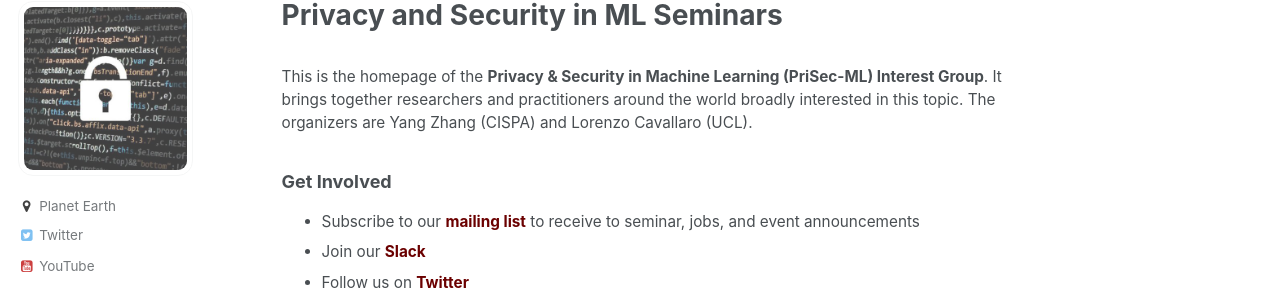
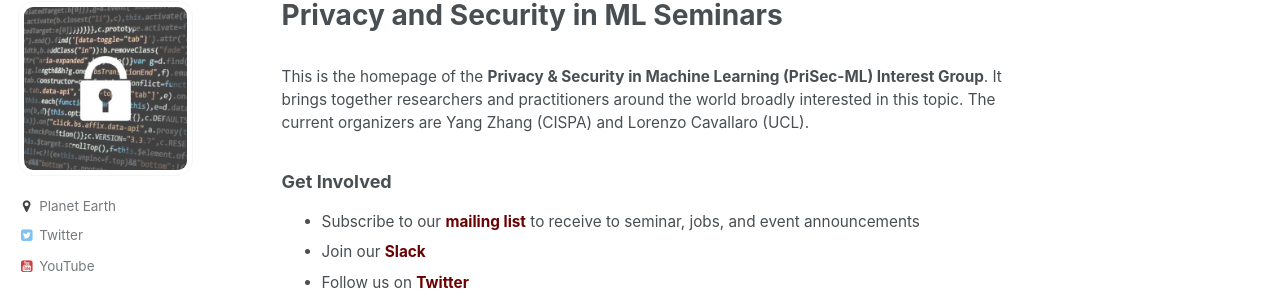
Before and after one commit to prisec-ml/prisec-ml.github.io, a Jekyll site: the page built from _pages/about.md, in a window 1280 px wide and 900 px high. Shown: the part 117-420 px from the top of the window. Built offline with Jekyll 4.4.1, drawn with Linux system fonts in a browser that asks for light colours.

Commit message:
Update about.md

```diff
--- a/_pages/about.md
+++ b/_pages/about.md
@@ -5,7 +5,7 @@ image: ../images/photo.jpeg
 title: Privacy and Security in ML Seminars
 ---
 
-<br>This is the homepage of the **Privacy & Security in Machine Learning (PriSec-ML) Interest Group**. It brings together researchers and practitioners around the world broadly interested in this topic.  The organizers are Yang Zhang (CISPA) and Lorenzo Cavallaro (UCL).
+<br>This is the homepage of the **Privacy & Security in Machine Learning (PriSec-ML) Interest Group**. It brings together researchers and practitioners around the world broadly interested in this topic.  The current organizers are Yang Zhang (CISPA) and Lorenzo Cavallaro (UCL).
 
 ### Get Involved
 - Subscribe to our **[mailing list](https://www.jiscmail.ac.uk/cgi-bin/webadmin?SUBED1=PRISEC-ML&A=1)** to receive to seminar, jobs, and event announcements
```
